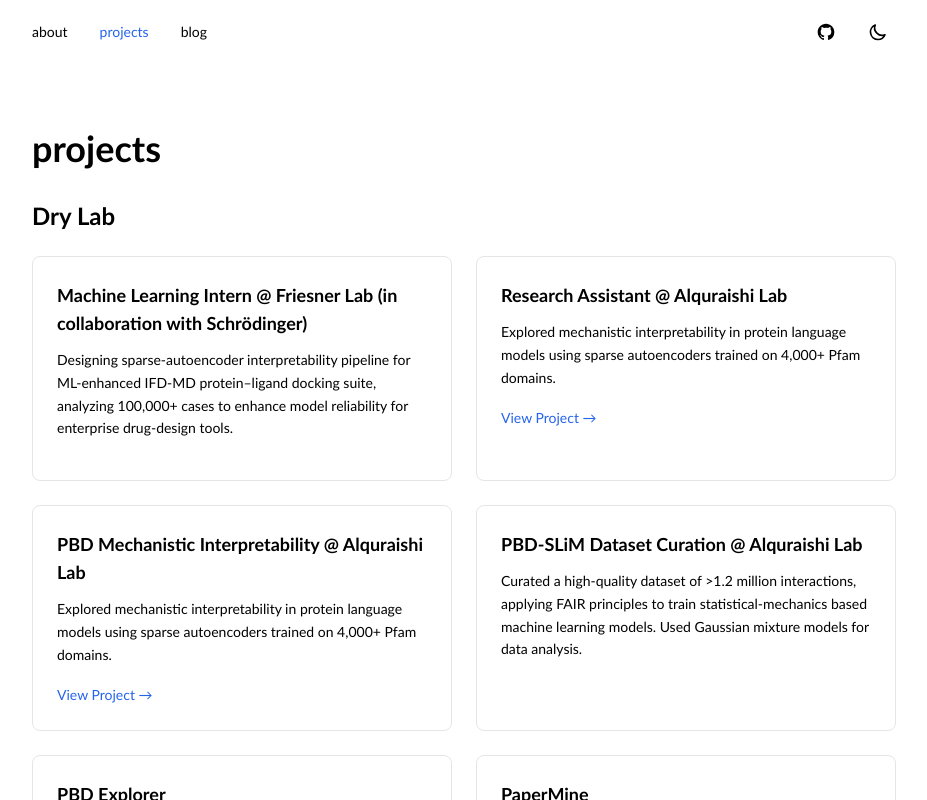
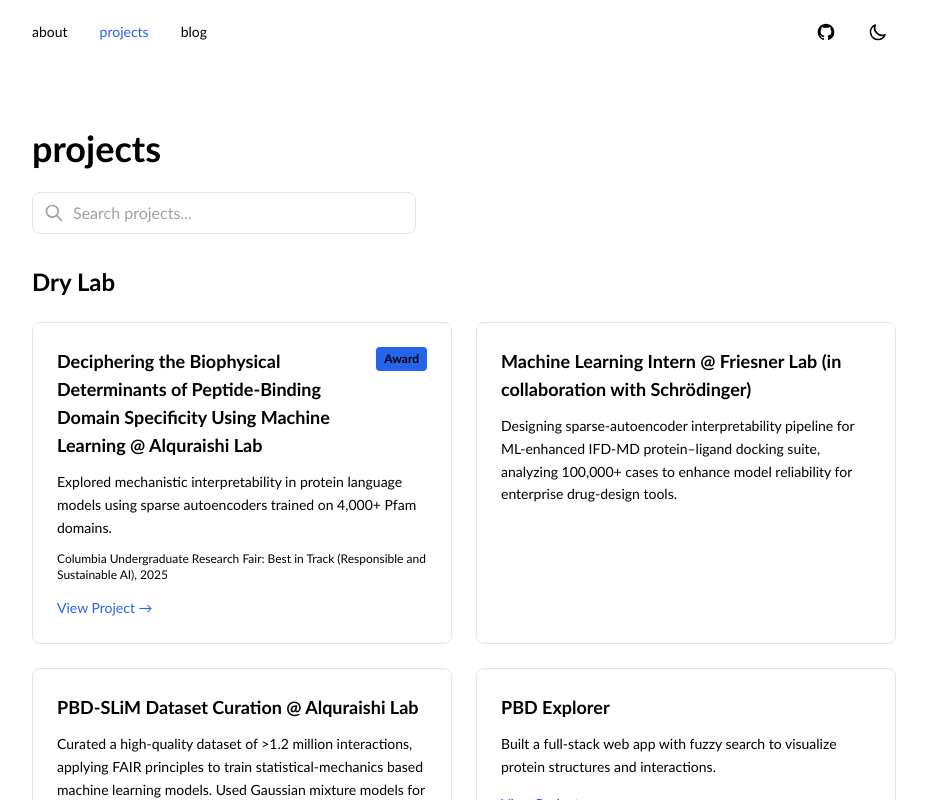
Before and after one commit to yuen-liu/portfolio, a Next.js app: page /projects in a window 1280 px wide. Shown: the top 800 px of the page, without its empty margins (176-1103 px from the left). Built offline with nearby package versions, Linux system fonts and the light colour scheme.

Commit message:
updated projects

```diff
--- a/src/app/projects/page.tsx
+++ b/src/app/projects/page.tsx
@@ -1,19 +1,21 @@
+"use client";
+
+import { useState, useMemo } from "react";
+
 export default function ProjectsPage() {
+  const [searchQuery, setSearchQuery] = useState("");
+
   const dryLabProjects = [
+    {
+      title: "Deciphering the Biophysical Determinants of Peptide-Binding Domain Specificity Using Machine Learning @ Alquraishi Lab",
+      description: "Explored mechanistic interpretability in protein language models using sparse autoencoders trained on 4,000+ Pfam domains.",
+      link: "https://docs.google.com/document/d/1blxfukPn6KUMSrTnk4tYVckrCWivrrAT-1ZcVPCFVzM/edit?usp=sharing",
+      award: "Columbia Undergraduate Research Fair: Best in Track (Responsible and Sustainable AI), 2025"
+    },
     {
       title: "Machine Learning Intern @ Friesner Lab (in collaboration with Schrödinger)",
       description: "Designing sparse-autoencoder interpretability pipeline for ML-enhanced IFD-MD protein–ligand docking suite, analyzing 100,000+ cases to enhance model reliability for enterprise drug-design tools.",
       // link: "https://docs.google.com/document/d/1blxfukPn6KUMSrTnk4tYVckrCWivrrAT-1ZcVPCFVzM/edit?usp=sharing"
-    },
-    {
-      title: "Research Assistant @ Alquraishi Lab",
-      description: "Explored mechanistic interpretability in protein language models using sparse autoencoders trained on 4,000+ Pfam domains.",
-      link: "https://docs.google.com/document/d/1blxfukPn6KUMSrTnk4tYVckrCWivrrAT-1ZcVPCFVzM/edit?usp=sharing"
-    },
-    {
-      title: "PBD Mechanistic Interpretability @ Alquraishi Lab",
-      description: "Explored mechanistic interpretability in protein language models using sparse autoencoders trained on 4,000+ Pfam domains.",
-      link: "https://docs.google.com/document/d/1blxfukPn6KUMSrTnk4tYVckrCWivrrAT-1ZcVPCFVzM/edit?usp=sharing"
     },
     {
       title: "PBD-SLiM Dataset Curation @ Alquraishi Lab",
@@ -85,25 +87,89 @@
     }
   ];
 
+  // Filter projects based on search query
+  const filteredDryLabProjects = useMemo(() => {
+    if (!searchQuery.trim()) return dryLabProjects;
+    const query = searchQuery.toLowerCase();
+    return dryLabProjects.filter(
+      (project) =>
+        project.title.toLowerCase().includes(query) ||
+        project.description.toLowerCase().includes(query) ||
+        (project.award && project.award.toLowerCase().includes(query))
+    );
+  }, [searchQuery]);
+
+  const filteredWetLabProjects = useMemo(() => {
+    if (!searchQuery.trim()) return wetLabProjects;
+    const query = searchQuery.toLowerCase();
+    return wetLabProjects.filter(
+      (project) =>
+        project.title.toLowerCase().includes(query) ||
+        project.authors.toLowerCase().includes(query) ||
+        project.keywords.toLowerCase().includes(query) ||
+        project.abstract.toLowerCase().includes(query) ||
+        (project.doi && project.doi.toLowerCase().includes(query))
+    );
+  }, [searchQuery]);
+
   return (
     <div className="space-y-12">
-      <h1 className="text-4xl font-bold mb-8 text-black dark:text-white">projects</h1>
+      <div className="space-y-6 mb-8">
+        <h1 className="text-4xl font-bold text-black dark:text-white">projects</h1>
+        <div className="relative w-full md:w-96">
+          <input
+            type="text"
+            placeholder="Search projects..."
+            value={searchQuery}
+            onChange={(e) => setSearchQuery(e.target.value)}
+            className="w-full px-4 py-2 pl-10 border border-neutral-200 dark:border-gray-700 rounded-lg bg-white dark:bg-gray-800 text-black dark:text-white placeholder-neutral-400 dark:placeholder-neutral-500 focus:outline-none focus:border-[var(--global-theme-color)] transition-colors"
+          />
+          <svg
+            className="absolute left-3 top-1/2 transform -translate-y-1/2 w-5 h-5 text-neutral-400 dark:text-neutral-500"
+            fill="none"
+            stroke="currentColor"
+            viewBox="0 0 24 24"
+          >
+            <path
+              strokeLinecap="round"
+              strokeLinejoin="round"
+              strokeWidth={2}
+              d="M21 21l-6-6m2-5a7 7 0 11-14 0 7 7 0 0114 0z"
+            />
+          </svg>
+        </div>
+      </div>
 
       {/* Dry Lab Projects - Grid Layout */}
       <section>
         <h2 className="text-2xl font-semibold mb-6 text-black dark:text-neutral-200">Dry Lab</h2>
+        {filteredDryLabProjects.length === 0 ? (
+          <p className="text-black dark:text-neutral-400">No projects found matching your search.</p>
+        ) : (
           <div className="grid grid-cols-1 md:grid-cols-2 gap-6">
-          {dryLabProjects.map((project, index) => (
+            {filteredDryLabProjects.map((project, index) => (
             <div
               key={index}
               className="p-6 border border-neutral-200 dark:border-gray-700 rounded-lg hover:border-[var(--global-theme-color)] hover:shadow-md transition-all duration-200 bg-white dark:bg-gray-800"
             >
-              <h3 className="text-lg font-semibold mb-3 text-black dark:text-white">
+              <div className="flex items-start justify-between gap-3 mb-3">
+                <h3 className="text-lg font-semibold text-black dark:text-white">
                   {project.title}
                 </h3>
-              <p className="text-black dark:text-neutral-300 mb-4 text-sm leading-relaxed">
+                {project.award && (
+                  <span className="flex-shrink-0 px-2 py-1 text-xs font-semibold bg-[var(--global-theme-color)] text-white rounded">
+                    Award
+                  </span>
+                )}
+              </div>
+              <p className="text-black dark:text-neutral-300 mb-3 text-sm leading-relaxed">
                 {project.description}
               </p>
+              {project.award && (
+                <p className="text-xs text-[var(--global-theme-color)] font-medium mb-3">
+                  {project.award}
+                </p>
+              )}
               {project.link && (
                 <a
                   href={project.link}
@@ -117,13 +183,17 @@
             </div>
             ))}
           </div>
+        )}
       </section>
 
       {/* Wet Lab Projects - List Layout */}
       <section>
         <h2 className="text-2xl font-semibold mb-6 text-black dark:text-neutral-200">Wet Lab / Synthesis</h2>
+        {filteredWetLabProjects.length === 0 ? (
+          <p className="text-black dark:text-neutral-400">No projects found matching your search.</p>
+        ) : (
           <div className="space-y-8">
-          {wetLabProjects.map((project, index) => (
+            {filteredWetLabProjects.map((project, index) => (
             <div
               key={index}
               className="p-6 border border-neutral-200 dark:border-gray-700 rounded-lg bg-white dark:bg-gray-800"
@@ -159,6 +229,7 @@
             </div>
             ))}
           </div>
+        )}
       </section>
     </div>
   );
```
Lines whose indentation alone changed are shown as unchanged.
